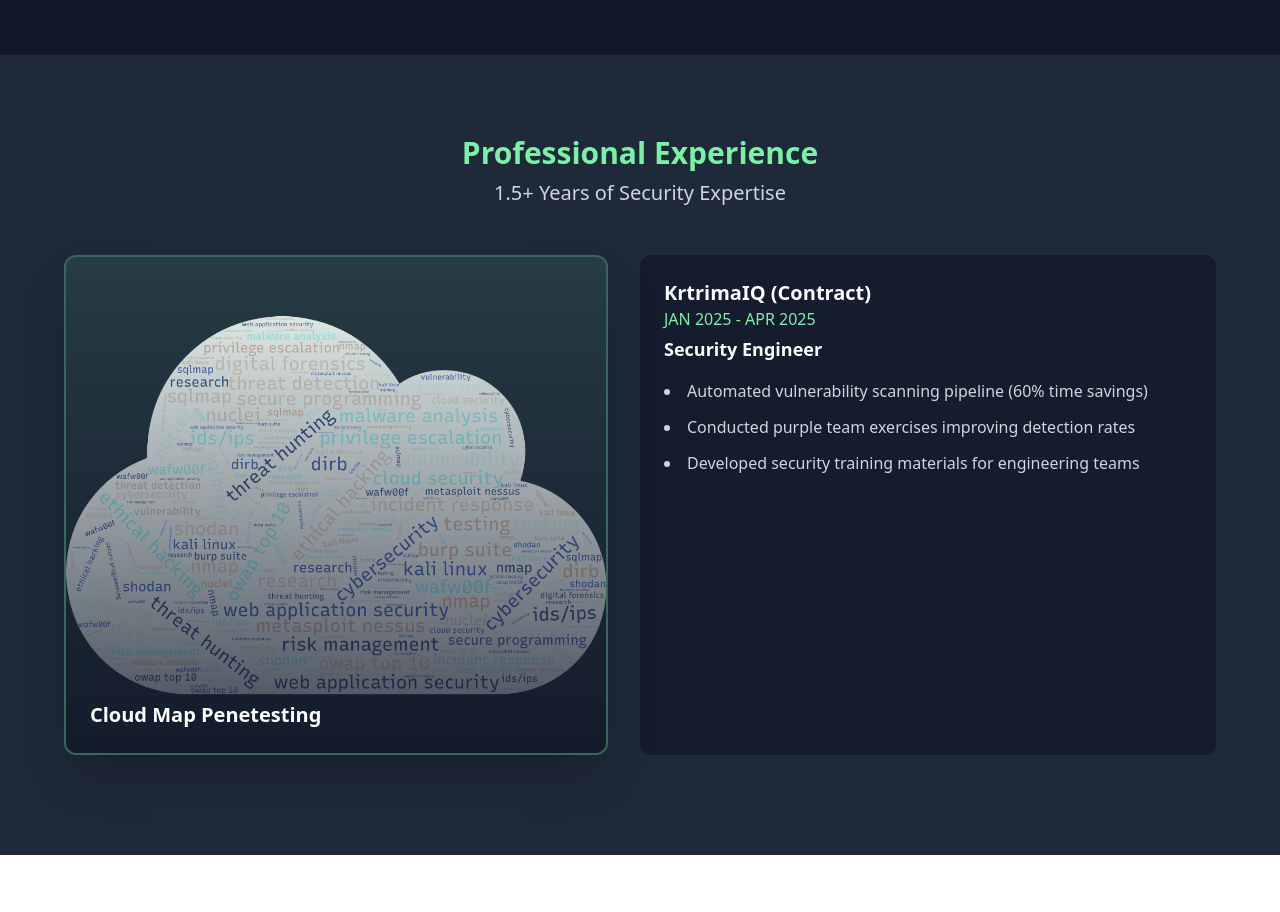
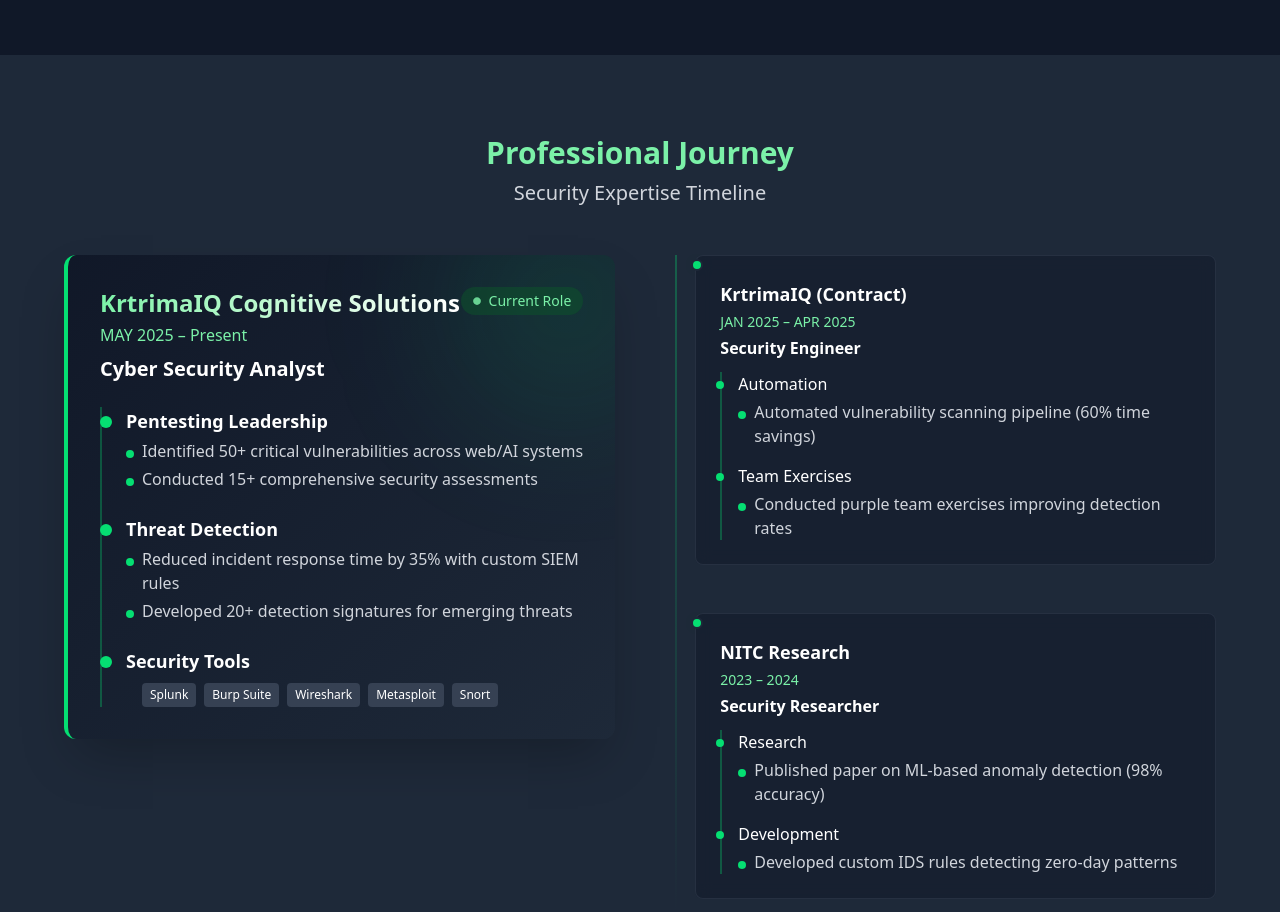
Before and after one commit to sbavis20/my-portfolio-app, a React (Vite) app: page / in a window 1280 px wide. Shown: the part 360-1272 px from the top of the page. Before the commit the page ends 1215 px from the top, so only its background shows below. Built offline with nearby package versions, Linux system fonts and the light colour scheme; grey boxes are pictures that could not be loaded.

Commit message:
Experience section improved

```diff
--- a/package.json
+++ b/package.json
@@ -13,6 +13,7 @@
     "@tailwindcss/forms": "^0.5.10",
     "@tailwindcss/typography": "^0.5.16",
     "@tailwindcss/vite": "^4.1.5",
+    "framer-motion": "^12.10.4",
     "react": "^19.1.0",
     "react-dom": "^19.1.0",
     "react-icons": "^5.5.0",
--- a/src/components/Experience.jsx
+++ b/src/components/Experience.jsx
@@ -1,117 +1,143 @@
-import { Swiper, SwiperSlide } from 'swiper/react';
-import 'swiper/css';
-import 'swiper/css/autoplay';
-import { Autoplay } from 'swiper/modules';
+import { FaCircle } from "react-icons/fa";
 
 export default function Experience() {
   return (
     <section id="experience" className="py-20 bg-gray-800 text-white">
       <div className="max-w-7xl mx-auto px-4 sm:px-6 lg:px-8">
-        <h2 className="text-3xl font-bold mb-2 text-center text-green-300">Professional Experience</h2>
-        <h3 className="text-xl font-medium mb-12 text-center text-gray-300">1.5+ Years of Security Expertise</h3>
+        <h2 className="text-3xl font-bold mb-2 text-center text-green-300">
+          Professional Journey
+        </h2>
+        <h3 className="text-xl font-medium mb-12 text-center text-gray-300">
+          Security Expertise Timeline
+        </h3>
 
-        <div className="flex flex-col lg:flex-row gap-8 items-stretch">
-          {/* Left Side - Visual Portfolio */}
-          <div className="lg:w-1/2 w-full h-full flex items-center">
-            <div className="w-full h-[500px] rounded-xl overflow-hidden border-2 border-green-300/30 shadow-2xl relative">
-              <img
-                src="/imgs/cloud_map.png"
-                alt="Security Visualization"
-                className="w-full h-full object-cover"
-              />
-              <div className="absolute inset-0 bg-gradient-to-b from-green-300/10 to-gray-900/80 flex items-end p-6">
-                <div>
-                  <h3 className="text-xl font-bold text-white">Cloud Map Penetesting</h3>
+        <div className="flex flex-col lg:flex-row gap-12 items-start">
+          {/* Left Side - Current Position */}
+          <div className="lg:w-1/2 w-full">
+            <div className="bg-gradient-to-br from-gray-900 to-gray-800 p-8 rounded-xl shadow-2xl border-l-4 border-green-400 relative overflow-hidden">
+              <div className="absolute -right-20 -top-20 w-64 h-64 rounded-full bg-green-400/10 blur-3xl"></div>
 
+              <div className="relative z-10">
+                <div className="flex justify-between items-start">
+                  <div>
+                    <h4 className="text-2xl font-bold bg-clip-text text-transparent bg-gradient-to-r from-green-300 to-white">
+                      KrtrimaIQ Cognitive Solutions
+                    </h4>
+                    <p className="text-green-300 mt-1">MAY 2025 – Present</p>
+                    <p className="text-xl font-semibold mt-2">Cyber Security Analyst</p>
+                  </div>
+                  <span className="bg-green-900/50 text-green-300 px-3 py-1 rounded-full text-sm flex items-center">
+                    <FaCircle className="animate-pulse mr-2" size={8} />
+                    Current Role
+                  </span>
+                </div>
+
+                <div className="mt-6 space-y-6 pl-6 border-l-2 border-green-400/30">
+                  {/* Main bullet with connected sub-bullets */}
+                  <div className="relative">
+                    <div className="absolute -left-[26px] top-[9px] w-3 h-3 bg-green-400 rounded-full"></div>
+                    <h5 className="font-bold text-lg">Pentesting Leadership</h5>
+                    <p className="text-gray-300 mt-1 pl-4 relative before:absolute before:left-0 before:top-[11px] before:w-2 before:h-2 before:bg-green-400 before:rounded-full">
+                      Identified 50+ critical vulnerabilities across web/AI systems
+                    </p>
+                    <p className="text-gray-300 mt-1 pl-4 relative before:absolute before:left-0 before:top-[11px] before:w-2 before:h-2 before:bg-green-400 before:rounded-full">
+                      Conducted 15+ comprehensive security assessments
+                    </p>
+                  </div>
+
+                  {/* Second main bullet */}
+                  <div className="relative">
+                    <div className="absolute -left-[26px] top-[9px] w-3 h-3 bg-green-400 rounded-full"></div>
+                    <h5 className="font-bold text-lg">Threat Detection</h5>
+                    <p className="text-gray-300 mt-1 pl-4 relative before:absolute before:left-0 before:top-[11px] before:w-2 before:h-2 before:bg-green-400 before:rounded-full">
+                      Reduced incident response time by 35% with custom SIEM rules
+                    </p>
+                    <p className="text-gray-300 mt-1 pl-4 relative before:absolute before:left-0 before:top-[11px] before:w-2 before:h-2 before:bg-green-400 before:rounded-full">
+                      Developed 20+ detection signatures for emerging threats
+                    </p>
+                  </div>
+
+                  {/* Third main bullet */}
+                  <div className="relative">
+                    <div className="absolute -left-[26px] top-[9px] w-3 h-3 bg-green-400 rounded-full"></div>
+                    <h5 className="font-bold text-lg">Security Tools</h5>
+                    <div className="flex flex-wrap gap-2 mt-2 pl-4">
+                      {['Splunk', 'Burp Suite', 'Wireshark', 'Metasploit', 'Snort'].map(tool => (
+                        <span key={tool} className="bg-gray-700 px-2 py-1 rounded text-xs">
+                          {tool}
+                        </span>
+                      ))}
+                    </div>
+                  </div>
                 </div>
               </div>
             </div>
           </div>
 
-          {/* Right Side - Experience Slider */}
-          <div className="lg:w-1/2 w-full h-[500px]">
-            <Swiper
-              spaceBetween={20}
-              slidesPerView={1}
-              autoplay={{ delay: 4000, pauseOnMouseEnter: true }}
-              modules={[Autoplay]}
-              loop={true}
-              className="h-full"
-            >
-              {/* Current Position */}
-              <SwiperSlide>
-                <div className="bg-gray-900/70 backdrop-blur-sm p-6 rounded-xl h-full border-l-4 border-green-300 shadow-lg flex flex-col">
-                  <div className="mb-4">
-                    <div className="flex justify-between items-start">
-                      <div>
-                        <h3 className="text-xl font-bold">KrtrimaIQ Cognitive Solutions</h3>
-                        <p className="text-green-300">MAY 2025 - Present</p>
-                        <p className="text-lg font-semibold mt-1">Cyber Security Analyst</p>
-                      </div>
-                      <span className="bg-green-900/50 text-green-300 px-3 py-1 rounded-full text-sm">Current</span>
-                    </div>
+          {/* Right Side - Timeline */}
+          <div className="lg:w-1/2 w-full relative pl-8">
+            {/* Vertical line */}
+            <div className="absolute left-3 top-0 bottom-0 w-0.5 bg-gradient-to-b from-green-400/30 to-transparent"></div>
+
+            {/* Timeline Entry 1 */}
+            <div className="relative pb-12 group">
+              <div className="absolute -left-1 top-1 w-3 h-3 bg-green-400 rounded-full border-2 border-gray-800 z-10"></div>
+              <div className="absolute -left-1 top-1 w-3 h-3 rounded-full bg-green-400/30 animate-ping z-0"></div>
+
+              <div className="bg-gray-900/50 p-6 rounded-lg backdrop-blur-sm border border-gray-700/50">
+                <h4 className="text-lg font-bold">KrtrimaIQ (Contract)</h4>
+                <p className="text-green-300 text-sm mt-1">JAN 2025 – APR 2025</p>
+                <p className="text-md font-semibold mt-1 mb-3">Security Engineer</p>
+
+                <div className="space-y-4 pl-4 border-l-2 border-green-400/30">
+                  <div className="relative">
+                    <div className="absolute -left-[22px] top-[9px] w-2 h-2 bg-green-400 rounded-full"></div>
+                    <h5 className="font-medium">Automation</h5>
+                    <p className="text-gray-300 mt-1 pl-4 relative before:absolute before:left-0 before:top-[11px] before:w-2 before:h-2 before:bg-green-400 before:rounded-full">
+                      Automated vulnerability scanning pipeline (60% time savings)
+                    </p>
                   </div>
-                  <ul className="space-y-3 list-disc list-inside text-gray-300 flex-grow">
-                    <li className="hover:text-white transition-colors">
-                      <span className="font-medium">Pentesting:</span> Identified 50+ vulnerabilities (SQLi, XSS, RCE) across 15+ web/AI systems
-                    </li>
-                    <li className="hover:text-white transition-colors">
-                      <span className="font-medium">Threat Detection:</span> Reduced incident response time by 35% through custom SIEM rules
-                    </li>
-                    <li className="hover:text-white transition-colors">
-                      <span className="font-medium">Compliance:</span> Implemented DPDPA 2023 controls reducing compliance risks by 60%
-                    </li>
-                    <li className="hover:text-white transition-colors">
-                      <span className="font-medium">Tools:</span> Splunk · Burp Suite · Wireshark · Metasploit · Snort
-                    </li>
-                  </ul>
+
+                  <div className="relative">
+                    <div className="absolute -left-[22px] top-[9px] w-2 h-2 bg-green-400 rounded-full"></div>
+                    <h5 className="font-medium">Team Exercises</h5>
+                    <p className="text-gray-300 mt-1 pl-4 relative before:absolute before:left-0 before:top-[11px] before:w-2 before:h-2 before:bg-green-400 before:rounded-full">
+                      Conducted purple team exercises improving detection rates
+                    </p>
+                  </div>
                 </div>
-              </SwiperSlide>
+              </div>
+            </div>
 
-              {/* Previous Position */}
-              <SwiperSlide>
-                <div className="bg-gray-900/70 backdrop-blur-sm p-6 rounded-xl h-full shadow-lg flex flex-col">
-                  <div className="mb-4">
-                    <h3 className="text-xl font-bold">KrtrimaIQ (Contract)</h3>
-                    <p className="text-green-300">JAN 2025 - APR 2025</p>
-                    <p className="text-lg font-semibold mt-1">Security Engineer</p>
+            {/* Timeline Entry 2 */}
+            <div className="relative pb-4 group">
+              <div className="absolute -left-1 top-1 w-3 h-3 bg-green-400 rounded-full border-2 border-gray-800 z-10"></div>
+              <div className="absolute -left-1 top-1 w-3 h-3 rounded-full bg-green-400/30 animate-ping z-0"></div>
+
+              <div className="bg-gray-900/50 p-6 rounded-lg backdrop-blur-sm border border-gray-700/50">
+                <h4 className="text-lg font-bold">NITC Research</h4>
+                <p className="text-green-300 text-sm mt-1">2023 – 2024</p>
+                <p className="text-md font-semibold mt-1 mb-3">Security Researcher</p>
+
+                <div className="space-y-4 pl-4 border-l-2 border-green-400/30">
+                  <div className="relative">
+                    <div className="absolute -left-[22px] top-[9px] w-2 h-2 bg-green-400 rounded-full"></div>
+                    <h5 className="font-medium">Research</h5>
+                    <p className="text-gray-300 mt-1 pl-4 relative before:absolute before:left-0 before:top-[11px] before:w-2 before:h-2 before:bg-green-400 before:rounded-full">
+                      Published paper on ML-based anomaly detection (98% accuracy)
+                    </p>
                   </div>
-                  <ul className="space-y-3 list-disc list-inside text-gray-300 flex-grow">
-                    <li className="hover:text-white transition-colors">
-                      Automated vulnerability scanning pipeline (60% time savings)
-                    </li>
-                    <li className="hover:text-white transition-colors">
-                      Conducted purple team exercises improving detection rates
-                    </li>
-                    <li className="hover:text-white transition-colors">
-                      Developed security training materials for engineering teams
-                    </li>
-                  </ul>
+
+                  <div className="relative">
+                    <div className="absolute -left-[22px] top-[9px] w-2 h-2 bg-green-400 rounded-full"></div>
+                    <h5 className="font-medium">Development</h5>
+                    <p className="text-gray-300 mt-1 pl-4 relative before:absolute before:left-0 before:top-[11px] before:w-2 before:h-2 before:bg-green-400 before:rounded-full">
+                      Developed custom IDS rules detecting zero-day patterns
+                    </p>
+                  </div>
                 </div>
-              </SwiperSlide>
-
-              {/* Research Experience */}
-              <SwiperSlide>
-                <div className="bg-gray-900/70 backdrop-blur-sm p-6 rounded-xl h-full shadow-lg flex flex-col">
-                  <div className="mb-4">
-                    <h3 className="text-xl font-bold">NITC Research</h3>
-                    <p className="text-green-300">2023-2024</p>
-                    <p className="text-lg font-semibold mt-1">Security Researcher</p>
-                  </div>
-                  <ul className="space-y-3 list-disc list-inside text-gray-300 flex-grow">
-                    <li className="hover:text-white transition-colors">
-                      Published paper on ML-based anomaly detection (98% accuracy)
-                    </li>
-                    <li className="hover:text-white transition-colors">
-                      Developed custom IDS rules detecting zero-day patterns
-                    </li>
-                    <li className="hover:text-white transition-colors">
-                      Mentored 50+ students in security fundamentals
-                    </li>
-                  </ul>
-                </div>
-              </SwiperSlide>
-            </Swiper>
+              </div>
+            </div>
           </div>
         </div>
       </div>
```
Also changed, not shown: 1 other file (tests, documents, lock files or other folders).
